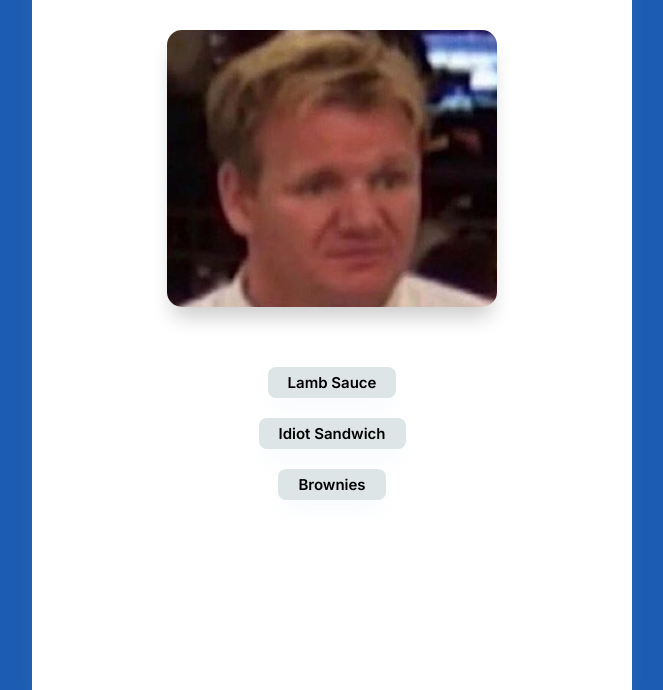
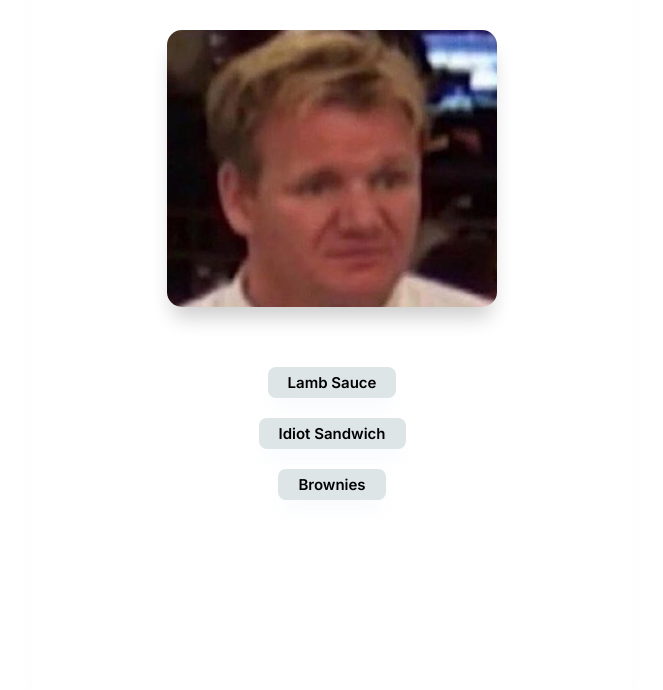
Before and after one commit to spumas/odin-recipes, a plain HTML site: page index.html in a window 1280 px wide. Shown: the part 110-800 px from the top of the page, without its empty margins (308-971 px from the left). Drawn offline with Linux system fonts and the light colour scheme.

Commit message:
i forgot to fix the blue color

```diff
--- a/recipes/lambsauce.css
+++ b/recipes/lambsauce.css
@@ -130,7 +130,7 @@ img {
 	min-height: 100vh;
 	display: flex;
 	justify-content: center;
-	background-color: rgb(28, 93, 179);
+	background-color: white;
 }
 
 .back-button {
--- a/style.css
+++ b/style.css
@@ -112,7 +112,7 @@ img {
 	height: 100vh;
 	display: flex;
 	justify-content: center;
-	background-color: rgb(28, 93, 179);
+	background-color: white;
 }
 
 .recipe-button {
```
